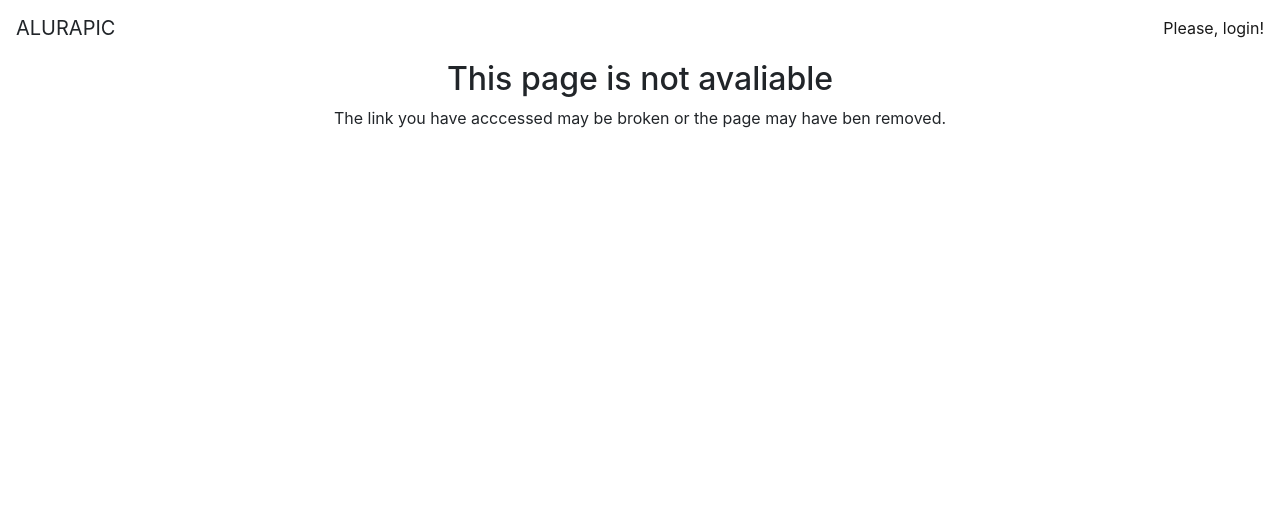
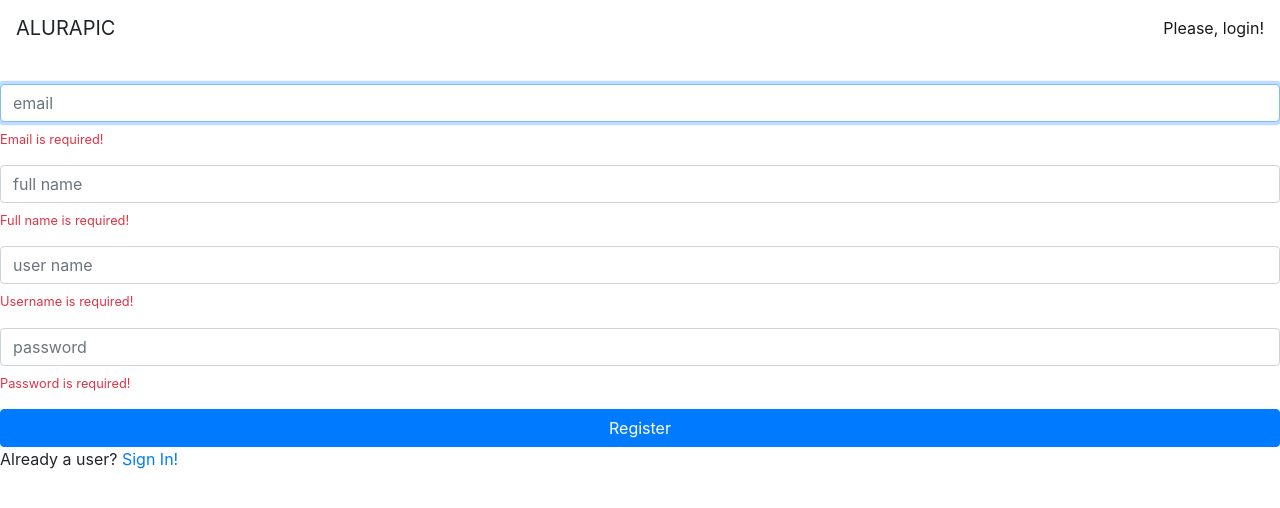
Before and after one commit to DougNunes91/fundamentos-angular-part-3, an Angular app: page /signup in a window 1280 px wide. Shown: the top 508 px of the page. Built offline with nearby package versions, Linux system fonts and the light colour scheme.

Commit message:
Implementacao do FormGroup e implementacao de um proprio Validator

```diff
--- a/src/app/app-routing.module.ts
+++ b/src/app/app-routing.module.ts
@@ -6,9 +6,11 @@ import { NgModule } from '@angular/core';
 import { RouterModule, Routes } from '@angular/router';
 import { PhotoFormComponent } from './photos/photo-form/photo-form.component';
 import { AuthGuard } from './core/auth/auth.guard';
+import { SignUpComponent } from './home/signup/signup.component';
 
 const routes: Routes = [
 {path: '', component: SignInComponent, canActivate: [AuthGuard]},
+{path: 'signup', component: SignUpComponent},
 {path: 'user/:userName', component: PhotoListComponent, resolve: {photos: PhotoListResolver}},
 {path: 'p/add', component: PhotoFormComponent},
 {path: '**', component: NotFoundComponent}
--- /dev/null
+++ b/src/app/home/signup/signup.component.html
@@ -0,0 +1,69 @@
+<form [formGroup]="signupForm" class="form mt-4">
+  <div class="form-group">
+      <input formControlName="email" class="form-control" placeholder="email" autofocus>
+      <ap-vmessage
+          *ngIf="signupForm.get('email').errors?.required"
+          text="Email is required!">
+      </ap-vmessage>
+      <ap-vmessage
+          *ngIf="signupForm.get('email').errors?.email"
+          text="Invalid e-mail">
+      </ap-vmessage>
+  </div>
+
+  <div class="form-group">
+      <input formControlName="fullName" class="form-control" placeholder="full name">
+      <ap-vmessage
+          *ngIf="signupForm.get('fullName').errors?.required"
+          text="Full name is required!">
+      </ap-vmessage>
+      <ap-vmessage
+          *ngIf="signupForm.get('fullName').errors?.minlength"
+          text="Minimum length is 2">
+      </ap-vmessage>
+      <ap-vmessage
+          *ngIf="signupForm.get('fullName').errors?.maxlength"
+          text="Maximum length is 40">
+      </ap-vmessage>
+  </div>
+
+  <div class="form-group">
+      <input formControlName="userName" class="form-control" placeholder="user name">
+      <ap-vmessage
+          *ngIf="signupForm.get('userName').errors?.required"
+          text="Username is required!">
+      </ap-vmessage>
+      <ap-vmessage
+          *ngIf="signupForm.get('userName').errors?.minlength"
+          text="Minimum length is 2">
+      </ap-vmessage>
+      <ap-vmessage
+          *ngIf="signupForm.get('userName').errors?.maxlength"
+          text="Maximum length is 30">
+      </ap-vmessage>
+      <ap-vmessage
+          *ngIf="signupForm.get('userName').errors?.lowerCase"
+          text="Must be lowercase">
+      </ap-vmessage>
+  </div>
+
+  <div class="form-group">
+      <input formControlName="password" type="password" class="form-control" placeholder="password">
+      <ap-vmessage
+          *ngIf="signupForm.get('password').errors?.required"
+          text="Password is required!">
+      </ap-vmessage>
+      <ap-vmessage
+          *ngIf="signupForm.get('password').errors?.minlength"
+          text="Minimum length is 8">
+      </ap-vmessage>
+      <ap-vmessage
+          *ngIf="signupForm.get('password').errors?.maxlength"
+          text="Maximum length is 14">
+      </ap-vmessage>
+  </div>
+
+  <button class="btn btn-primary btn-block">Register</button>
+
+  <p>Already a user? <a [routerLink]="['']">Sign In!</a></p>
+</form>
--- /dev/null
+++ b/src/app/home/signup/signup.component.ts
@@ -0,0 +1,46 @@
+import { Component, OnInit } from '@angular/core';
+import { FormBuilder, FormGroup, Validators } from '@angular/forms';
+import { lowerCaseValidator } from 'src/app/shared/validators/lower-case.validator';
+
+@Component({
+    templateUrl: './signup.component.html'
+})
+export class SignUpComponent implements OnInit {
+
+  signupForm: FormGroup;
+
+  constructor(private formBuilder: FormBuilder) {}
+
+  ngOnInit(): void {
+      this.signupForm = this.formBuilder.group({
+          email: ['',
+              [
+                  Validators.required,
+                  Validators.email
+              ]
+          ],
+          fullName: ['',
+              [
+                  Validators.required,
+                  Validators.minLength(2),
+                  Validators.maxLength(40)
+              ]
+          ],
+          userName: ['',
+              [
+                  Validators.required,
+                  lowerCaseValidator,
+                  Validators.minLength(2),
+                  Validators.maxLength(30)
+              ]
+          ],
+          password: ['',
+              [
+                  Validators.required,
+                  Validators.minLength(8),
+                  Validators.maxLength(14)
+              ]
+          ]
+      });
+  }
+}
--- /dev/null
+++ b/src/app/shared/validators/lower-case.validator.ts
@@ -0,0 +1,9 @@
+import { AbstractControl } from '@angular/forms';
+
+export function lowerCaseValidator(control: AbstractControl) {
+
+    if(control.value.trim() && !/^[a-z0-9_\-]+$/.test(control.value)) {
+        return { lowerCase: true }
+    }
+    return null;
+}
```
Also changed, not shown: src/app/home/home.module.ts (+4 -3 lines).
